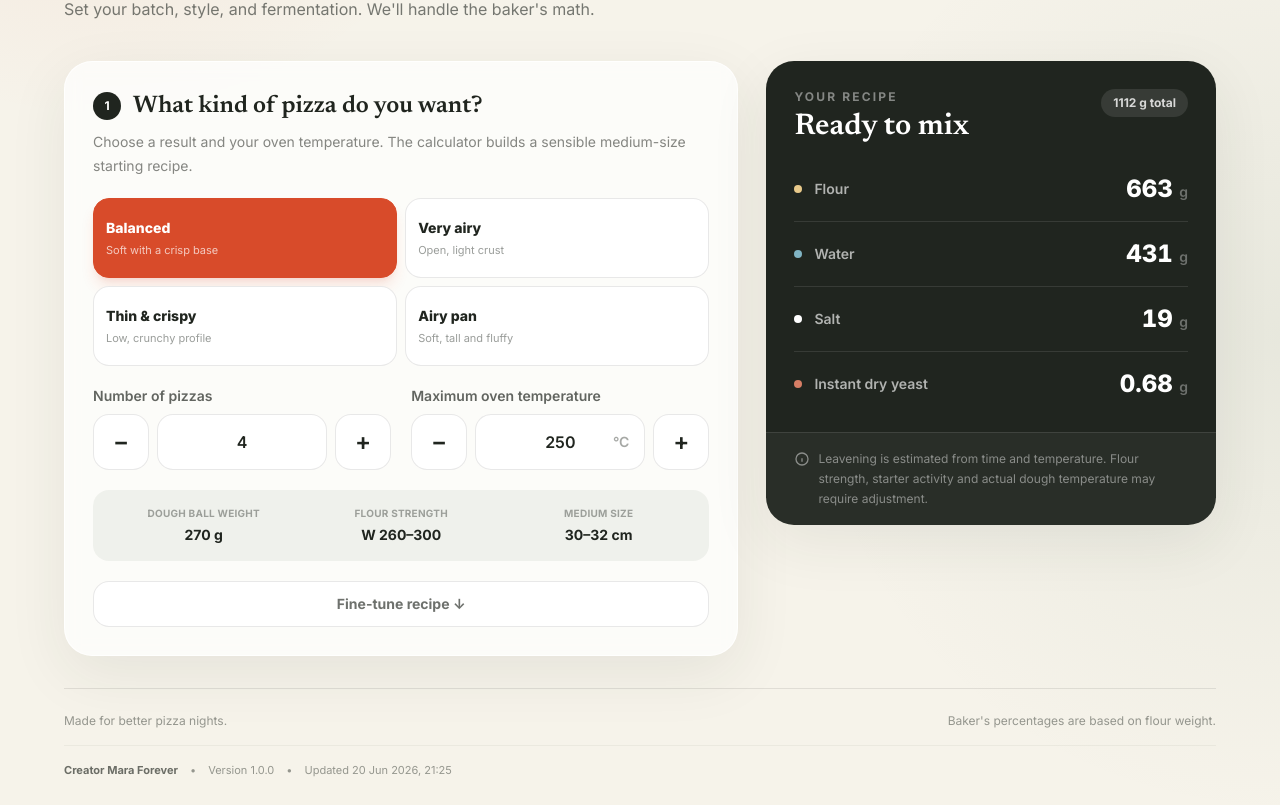
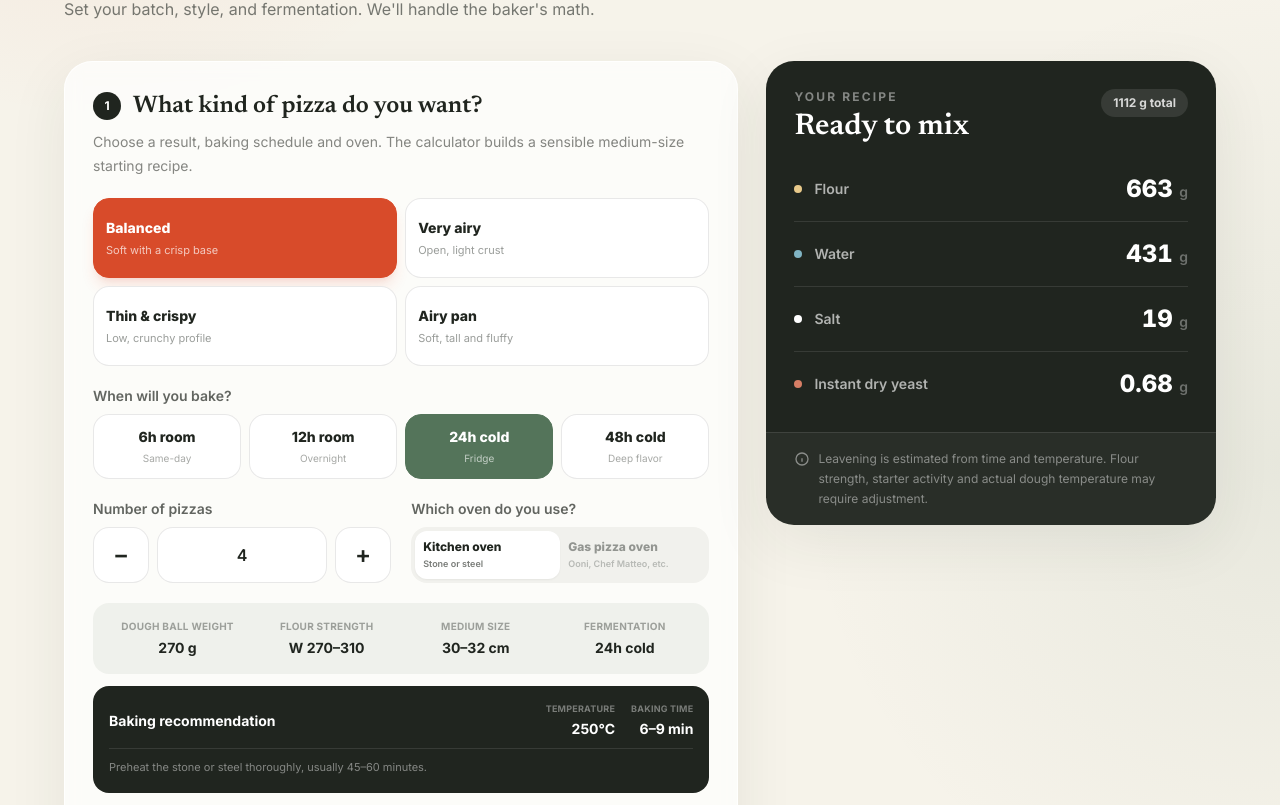
Before and after one commit to maraforver-lab/Pizza, a Next.js app: page / in a window 1280 px wide. Shown: the part 295-1100 px from the top of the page. Built offline with nearby package versions, Linux system fonts and the light colour scheme.

Commit message:
Update 1.4

```diff
--- a/app/guide/page.tsx
+++ b/app/guide/page.tsx
@@ -66,6 +66,9 @@ const content = {
       ["Ohut ja rapea", "230 g · 62 % · suola 2,6 % · W 240–280 · 48 h kylmä"],
       ["Ilmava 28 cm pannupizza", "450 g · 75 % · suola 2,8 % · W 300–350 · 48 h kylmä"],
     ],
+    ovenTitle: "Ooni, Chef Matteo ja muut kaasupizzauunit",
+    ovenIntro: "Merkki ei yksin määrää pallopainoa: ratkaisevia ovat tavoiteltu halkaisija ja pizzatyyli. Kuuma 400–500°C uuni vaikuttaa enemmän hydraatioon ja paistoaikaan kuin pallon kokoon.",
+    ovens: [["12” / 30 cm", "250–260 g", "Hyvä keskikoko Ooni 12 -uuneihin ja kaikkiin suurempiin uuneihin."], ["14” / 35 cm", "noin 300 g", "Sopii 16-tuumaiseen Ooni- tai Chef Matteo -uuniin, kun haluat isomman pizzan."], ["16” / 40 cm", "noin 350 g", "Oonin oma lähtöpaino 16-tuumaiseen pizzaan; vaatii 16” paistopinnan kuten Chef Matteo Crosta 16."], ["Ohut 30–32 cm", "200–230 g", "Kun tavoite on matala ja rapea pizza tavallisen napolilaisen reunan sijaan."]],
     exactTitle: "Tarkka laskenta vai arvio?",
     exact: "Ainesmassojen ja leipurin prosenttien laskenta on tarkkaa matematiikkaa. Kohotteen määrä on käytännön arvio, joka perustuu valittuun aikaan, lämpötilaan ja kohotteen tyyppiin. Erityisesti hapanjuuren aktiivisuus vaihtelee, joten ensimmäistä paistoa kannattaa käyttää oman keittiön kalibrointiin.",
   },
@@ -119,6 +122,9 @@ const content = {
       ["Thin and crispy", "230 g · 62% · salt 2.6% · W 240–280 · 48h cold"],
       ["Airy 28 cm pan pizza", "450 g · 75% · salt 2.8% · W 300–350 · 48h cold"],
     ],
+    ovenTitle: "Ooni, Chef Matteo and other gas pizza ovens",
+    ovenIntro: "Brand alone does not determine ball weight: target diameter and pizza style do. A hot 400–500°C oven affects hydration and baking time more than ball size.",
+    ovens: [["12” / 30 cm", "250–260 g", "A good medium size for Ooni 12 ovens and every larger oven."], ["14” / 35 cm", "about 300 g", "Fits a 16-inch Ooni or Chef Matteo oven when you want a larger pizza."], ["16” / 40 cm", "about 350 g", "Ooni's own starting weight for a 16-inch pizza; requires a 16-inch cooking surface such as Chef Matteo Crosta 16."], ["Thin 30–32 cm", "200–230 g", "For a low, crisp pizza instead of a classic Neapolitan rim."]],
     exactTitle: "Exact calculation or estimate?",
     exact: "Ingredient masses and baker's percentages are exact mathematics. The amount of leavening is a practical estimate based on time, temperature and leavening type. Sourdough activity varies especially widely, so use the first bake to calibrate the calculator to your kitchen.",
   },
@@ -200,6 +206,13 @@ export default function Guide() {
           <div className="mt-4 overflow-hidden rounded-3xl border border-ink/10 bg-white/85 shadow-card">
             {t.setups.map(([name, setup]) => <div key={name} className="grid gap-1 border-b border-ink/10 px-5 py-4 last:border-0 sm:grid-cols-[15rem_1fr]"><strong className="text-sm">{name}</strong><span className="text-sm text-ink/55">{setup}</span></div>)}
           </div>
+          <div className="mt-8 rounded-[1.75rem] border border-tomato/15 bg-[#fff7ed]/90 p-5 shadow-card sm:p-7">
+            <h2 className="font-display text-3xl font-semibold">{t.ovenTitle}</h2>
+            <p className="mt-3 max-w-3xl text-sm leading-6 text-ink/60">{t.ovenIntro}</p>
+            <div className="mt-5 grid gap-3 sm:grid-cols-2">
+              {t.ovens.map(([size, weight, description]) => <article key={size} className="rounded-2xl bg-white/80 p-4"><div className="flex items-center justify-between gap-3"><strong className="text-sm">{size}</strong><span className="rounded-full bg-tomato/10 px-2.5 py-1 text-xs font-extrabold text-tomato">{weight}</span></div><p className="mt-2 text-xs leading-5 text-ink/55">{description}</p></article>)}
+            </div>
+          </div>
         </section>
 
         <section id="leavening" className="scroll-mt-20 pt-12">
--- a/app/page.tsx
+++ b/app/page.tsx
@@ -8,6 +8,7 @@ type Fermentation = "6h-room" | "12h-room" | "24h-room" | "24h-cold" | "48h-cold
 type YeastType = "cy" | "ady" | "idy" | "ssd" | "lsd";
 type Locale = "en" | "fi";
 type PizzaGoal = "balanced" | "airy" | "crispy" | "pan";
+type OvenType = "home" | "gas";
 
 const fermentationOptions: { value: Fermentation; hours: number; temperature: number }[] = [
   { value: "6h-room", hours: 6, temperature: 22 },
@@ -17,29 +18,47 @@ const fermentationOptions: { value: Fermentation; hours: number; temperature: nu
   { value: "48h-cold", hours: 48, temperature: 4 },
 ];
 
-const presetFor = (goal: PizzaGoal, ovenTemperature: number) => {
+const quickFermentationOptions: Fermentation[] = ["6h-room", "12h-room", "24h-cold", "48h-cold"];
+
+const bakeFor = (goal: PizzaGoal, oven: OvenType) => {
+  const recommendations = {
+    home: {
+      balanced: { temperature: 250, time: "6–9 min" }, airy: { temperature: 250, time: "7–10 min" },
+      crispy: { temperature: 250, time: "8–12 min" }, pan: { temperature: 240, time: "14–18 min" },
+    },
+    gas: {
+      balanced: { temperature: 450, time: "60–90 s" }, airy: { temperature: 430, time: "75–110 s" },
+      crispy: { temperature: 400, time: "2–3 min" }, pan: { temperature: 380, time: "5–7 min" },
+    },
+  };
+  return recommendations[oven][goal];
+};
+
+const presetFor = (goal: PizzaGoal, ovenTemperature: number, schedule: Fermentation) => {
   const hotOven = ovenTemperature >= 380;
+  const scheduleOption = fermentationOptions.find((option) => option.value === schedule)!;
+  const longFermentation = scheduleOption.hours >= 24;
   const presets = {
     balanced: hotOven
-      ? { ballWeight: 260, hydration: 64, salt: 2.8, fermentation: "12h-room" as Fermentation, temperature: 22, flourW: "W 250–290", diameter: "30–32 cm" }
-      : { ballWeight: 270, hydration: 65, salt: 2.8, fermentation: "24h-cold" as Fermentation, temperature: 4, flourW: "W 260–300", diameter: "30–32 cm" },
+      ? { ballWeight: 260, hydration: 64, salt: 2.8, flourW: longFermentation ? "W 270–310" : "W 250–290", diameter: "30–32 cm" }
+      : { ballWeight: 270, hydration: 65, salt: 2.8, flourW: longFermentation ? "W 270–310" : "W 250–290", diameter: "30–32 cm" },
     airy: hotOven
-      ? { ballWeight: 260, hydration: 68, salt: 2.8, fermentation: "24h-room" as Fermentation, temperature: 22, flourW: "W 280–320", diameter: "30–32 cm" }
-      : { ballWeight: 280, hydration: 72, salt: 2.8, fermentation: "48h-cold" as Fermentation, temperature: 4, flourW: "W 300–340", diameter: "30–32 cm" },
+      ? { ballWeight: 260, hydration: 68, salt: 2.8, flourW: longFermentation ? "W 300–340" : "W 280–320", diameter: "30–32 cm" }
+      : { ballWeight: 280, hydration: 72, salt: 2.8, flourW: longFermentation ? "W 300–340" : "W 290–330", diameter: "30–32 cm" },
     crispy: hotOven
-      ? { ballWeight: 220, hydration: 60, salt: 2.6, fermentation: "24h-cold" as Fermentation, temperature: 4, flourW: "W 220–260", diameter: "30–32 cm" }
-      : { ballWeight: 230, hydration: 62, salt: 2.6, fermentation: "48h-cold" as Fermentation, temperature: 4, flourW: "W 240–280", diameter: "30–32 cm" },
-    pan: { ballWeight: 450, hydration: 75, salt: 2.8, fermentation: "48h-cold" as Fermentation, temperature: 4, flourW: "W 300–350", diameter: "28 cm pan" },
+      ? { ballWeight: 220, hydration: 60, salt: 2.6, flourW: longFermentation ? "W 240–280" : "W 220–260", diameter: "30–32 cm" }
+      : { ballWeight: 230, hydration: 62, salt: 2.6, flourW: longFermentation ? "W 240–280" : "W 220–260", diameter: "30–32 cm" },
+    pan: { ballWeight: 450, hydration: 75, salt: 2.8, flourW: longFermentation ? "W 300–350" : "W 280–330", diameter: "28 cm pan" },
   };
-  return presets[goal];
+  return { ...presets[goal], fermentation: schedule, temperature: scheduleOption.temperature };
 };
 
 const copy = {
   en: {
     toolkit: "Baker's toolkit", guide: "Guide & glossary", eyebrow: "Pizza dough calculator", title: "Your next great pizza starts with the numbers.",
     intro: "Set your batch, style, and fermentation. We'll handle the baker's math.", build: "Fine-tune your batch",
-    quickTitle: "What kind of pizza do you want?", quickIntro: "Choose a result and your oven temperature. The calculator builds a sensible medium-size starting recipe.",
-    oven: "Maximum oven temperature", recommendation: "Recommended setup", flourStrength: "Flour strength", mediumSize: "Medium size", tune: "Fine-tune recipe", hideTune: "Hide fine-tuning",
+    quickTitle: "What kind of pizza do you want?", quickIntro: "Choose a result, baking schedule and oven. The calculator builds a sensible medium-size starting recipe.", schedule: "When will you bake?",
+    oven: "Which oven do you use?", homeOven: "Kitchen oven", homeOvenNote: "Stone or steel", gasOven: "Gas pizza oven", gasOvenNote: "Ooni, Chef Matteo, etc.", bakeGuide: "Baking recommendation", bakeTemperature: "Temperature", bakeTime: "Baking time", homePreheat: "Preheat the stone or steel thoroughly, usually 45–60 minutes.", gasPreheat: "Heat the stone fully and adjust the flame while turning the pizza.", panGasNote: "For pan pizza, verify that the pan is rated for this temperature and gas flame.", recommendation: "Recommended setup", flourStrength: "Flour strength", mediumSize: "Medium size", tune: "Fine-tune recipe", hideTune: "Hide fine-tuning",
     goals: { balanced: ["Balanced", "Soft with a crisp base"], airy: ["Very airy", "Open, light crust"], crispy: ["Thin & crispy", "Low, crunchy profile"], pan: ["Airy pan", "Soft, tall and fluffy"] },
     pizzas: "Number of pizzas", ballWeight: "Dough ball weight", hydration: "Hydration", salt: "Salt", waste: "Extra for waste",
     yeastType: "Leavening type", fermentation: "Fermentation", temperature: "Room temperature", coldTemperature: "Refrigerator temperature", coldFixed: "Fixed by the cold-fermentation preset",
@@ -58,8 +77,8 @@ const copy = {
   fi: {
     toolkit: "Leipurin työkalut", guide: "Ohjeet & termit", eyebrow: "Pizzataikinalaskuri", title: "Seuraava loistava pizzasi alkaa oikeista luvuista.",
     intro: "Valitse erän koko, tyyli ja kohotus. Me hoidamme leipurin laskut.", build: "Hienosäädä taikina",
-    quickTitle: "Millaista pizzaa haluat?", quickIntro: "Valitse lopputulos ja uunisi lämpötila. Laskuri rakentaa järkevän lähtöreseptin keskikokoiselle pizzalle.",
-    oven: "Uunin enimmäislämpötila", recommendation: "Suositeltu kokonaisuus", flourStrength: "Jauhon vahvuus", mediumSize: "Keskikoko", tune: "Hienosäädä reseptiä", hideTune: "Piilota hienosäätö",
+    quickTitle: "Millaista pizzaa haluat?", quickIntro: "Valitse lopputulos, paistoajankohta ja uuni. Laskuri rakentaa järkevän lähtöreseptin keskikokoiselle pizzalle.", schedule: "Milloin paistat?",
+    oven: "Mitä uunia käytät?", homeOven: "Keittiöuuni", homeOvenNote: "Kivi tai teräs", gasOven: "Kaasupizzauuni", gasOvenNote: "Ooni, Chef Matteo jne.", bakeGuide: "Paistosuositus", bakeTemperature: "Lämpötila", bakeTime: "Paistoaika", homePreheat: "Esilämmitä kiveä tai terästä kunnolla, yleensä 45–60 minuuttia.", gasPreheat: "Kuumenna kivi täysin ja säädä liekkiä pizzaa kääntäessäsi.", panGasNote: "Varmista pannupizzassa, että pannu kestää tämän lämpötilan ja kaasuliekin.", recommendation: "Suositeltu kokonaisuus", flourStrength: "Jauhon vahvuus", mediumSize: "Keskikoko", tune: "Hienosäädä reseptiä", hideTune: "Piilota hienosäätö",
     goals: { balanced: ["Tasapainoinen", "Pehmeä ja rapeapohjainen"], airy: ["Erittäin ilmava", "Avoin ja kevyt reuna"], crispy: ["Ohut ja rapea", "Matala, rouskuva pohja"], pan: ["Ilmava pannupizza", "Pehmeä, korkea ja kuohkea"] },
     pizzas: "Pizzojen määrä", ballWeight: "Taikinapallon paino", hydration: "Hydraatio", salt: "Suola", waste: "Hävikkivara",
     yeastType: "Kohotustapa", fermentation: "Kohotus", temperature: "Huonelämpötila", coldTemperature: "Jääkaapin lämpötila", coldFixed: "Kylmäkohotuksen vakioasetus",
@@ -109,7 +128,7 @@ function NumberField({ id, label, value, min, max, step = 1, suffix, stepper = f
 export default function Home() {
   const [locale, setLocale] = useState<Locale>("en");
   const [goal, setGoal] = useState<PizzaGoal>("balanced");
-  const [ovenTemperature, setOvenTemperature] = useState(250);
+  const [ovenType, setOvenType] = useState<OvenType>("home");
   const [showAdvanced, setShowAdvanced] = useState(false);
   const [pizzas, setPizzas] = useState(4);
   const [ballWeight, setBallWeight] = useState(270);
@@ -121,7 +140,9 @@ export default function Home() {
   const [temperature, setTemperature] = useState(4);
   const t = copy[locale];
   const isColdFermentation = fermentation.endsWith("cold");
-  const activePreset = presetFor(goal, ovenTemperature);
+  const activeBake = bakeFor(goal, ovenType);
+  const ovenTemperature = activeBake.temperature;
+  const activePreset = presetFor(goal, ovenTemperature, fermentation);
 
   useEffect(() => {
     const saved = window.localStorage.getItem("doughtools-locale") as Locale | null;
@@ -137,10 +158,11 @@ export default function Home() {
     document.documentElement.lang = nextLocale;
   };
 
-  const applyPreset = (nextGoal: PizzaGoal, nextOvenTemperature = ovenTemperature) => {
-    const preset = presetFor(nextGoal, nextOvenTemperature);
+  const applyPreset = (nextGoal: PizzaGoal, nextOvenType = ovenType, nextFermentation = fermentation) => {
+    const nextOvenTemperature = bakeFor(nextGoal, nextOvenType).temperature;
+    const preset = presetFor(nextGoal, nextOvenTemperature, nextFermentation);
     setGoal(nextGoal);
-    setOvenTemperature(nextOvenTemperature);
+    setOvenType(nextOvenType);
     setBallWeight(preset.ballWeight);
     setHydration(preset.hydration);
     setSalt(preset.salt);
@@ -224,14 +246,30 @@ export default function Home() {
                 </button>
               ))}
             </div>
+            <fieldset className="mt-5">
+              <legend className="mb-2 text-sm font-semibold text-ink/70">{t.schedule}</legend>
+              <div className="grid grid-cols-2 gap-2 sm:grid-cols-4">
+                {quickFermentationOptions.map((option) => <button key={option} type="button" onClick={() => applyPreset(goal, ovenType, option)} aria-pressed={fermentation === option} className={`rounded-2xl border px-3 py-3 text-left transition sm:text-center ${fermentation === option ? "border-leaf bg-leaf text-white" : "border-ink/10 bg-white hover:border-ink/25"}`}><span className="block text-sm font-extrabold">{t.ferment[option][0]}</span><span className={`mt-1 block text-[10px] ${fermentation === option ? "text-white/65" : "text-ink/40"}`}>{t.ferment[option][1]}</span></button>)}
+              </div>
+            </fieldset>
             <div className="mt-5 grid gap-5 sm:grid-cols-2">
               <NumberField id="quick-pizzas" label={t.pizzas} value={pizzas} min={1} max={50} stepper decreaseLabel={t.decrease} increaseLabel={t.increase} onChange={setPizzas} />
-              <NumberField id="oven-temperature" label={t.oven} value={ovenTemperature} min={200} max={500} step={10} suffix="°C" stepper onChange={(value) => applyPreset(goal, value)} />
+              <fieldset>
+                <legend className="mb-2 text-sm font-semibold text-ink/70">{t.oven}</legend>
+                <div className="grid h-14 grid-cols-2 rounded-2xl bg-ink/5 p-1">
+                  {(["home", "gas"] as OvenType[]).map((option) => <button key={option} type="button" onClick={() => applyPreset(goal, option)} aria-pressed={ovenType === option} className={`rounded-xl px-2 text-left transition ${ovenType === option ? "bg-white text-ink shadow-sm" : "text-ink/45"}`}><span className="block text-xs font-extrabold">{option === "home" ? t.homeOven : t.gasOven}</span><span className="mt-0.5 block truncate text-[9px] font-semibold opacity-60">{option === "home" ? t.homeOvenNote : t.gasOvenNote}</span></button>)}
+                </div>
+              </fieldset>
             </div>
-            <div className="mt-5 grid grid-cols-3 gap-2 rounded-2xl bg-leaf/[.08] p-4 text-center">
+            <div className="mt-5 grid grid-cols-2 gap-3 rounded-2xl bg-leaf/[.08] p-4 text-center sm:grid-cols-4">
               <div><span className="block text-[10px] font-bold uppercase tracking-wide text-ink/40">{t.ballWeight}</span><strong className="mt-1 block text-sm">{activePreset.ballWeight} g</strong></div>
               <div><span className="block text-[10px] font-bold uppercase tracking-wide text-ink/40">{t.flourStrength}</span><strong className="mt-1 block text-sm">{activePreset.flourW}</strong></div>
               <div><span className="block text-[10px] font-bold uppercase tracking-wide text-ink/40">{t.mediumSize}</span><strong className="mt-1 block text-sm">{activePreset.diameter}</strong></div>
+              <div><span className="block text-[10px] font-bold uppercase tracking-wide text-ink/40">{t.fermentation}</span><strong className="mt-1 block text-sm">{t.ferment[fermentation][0]}</strong></div>
+            </div>
+            <div className="mt-3 rounded-2xl bg-ink p-4 text-white">
+              <div className="flex items-center justify-between gap-4"><strong className="text-sm">{t.bakeGuide}</strong><div className="flex gap-4 text-right"><span><small className="block text-[9px] font-bold uppercase tracking-wide text-white/40">{t.bakeTemperature}</small><b className="text-sm">{activeBake.temperature}°C</b></span><span><small className="block text-[9px] font-bold uppercase tracking-wide text-white/40">{t.bakeTime}</small><b className="text-sm">{activeBake.time}</b></span></div></div>
+              <p className="mt-2 border-t border-white/10 pt-2 text-[11px] leading-5 text-white/45">{ovenType === "home" ? t.homePreheat : t.gasPreheat}{goal === "pan" && ovenType === "gas" ? ` ${t.panGasNote}` : ""}</p>
             </div>
             <button type="button" onClick={() => setShowAdvanced((current) => !current)} aria-expanded={showAdvanced} className="mt-5 w-full rounded-2xl border border-ink/10 bg-white px-4 py-3 text-sm font-bold text-ink/65 transition hover:border-ink/25 hover:text-ink">{showAdvanced ? t.hideTune : t.tune} <span aria-hidden="true">{showAdvanced ? "↑" : "↓"}</span></button>
 
```
Also changed, not shown: 1 other file (tests, documents, lock files or other folders).
